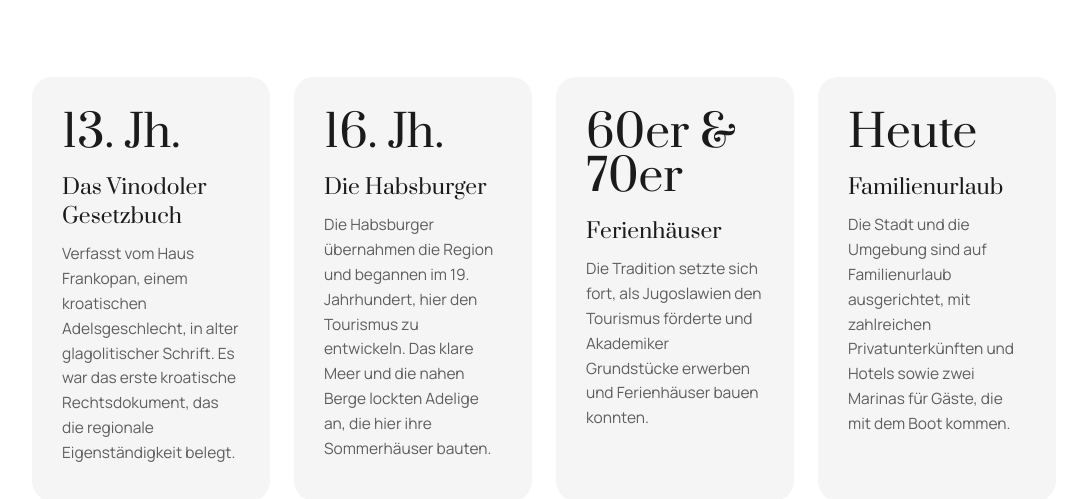
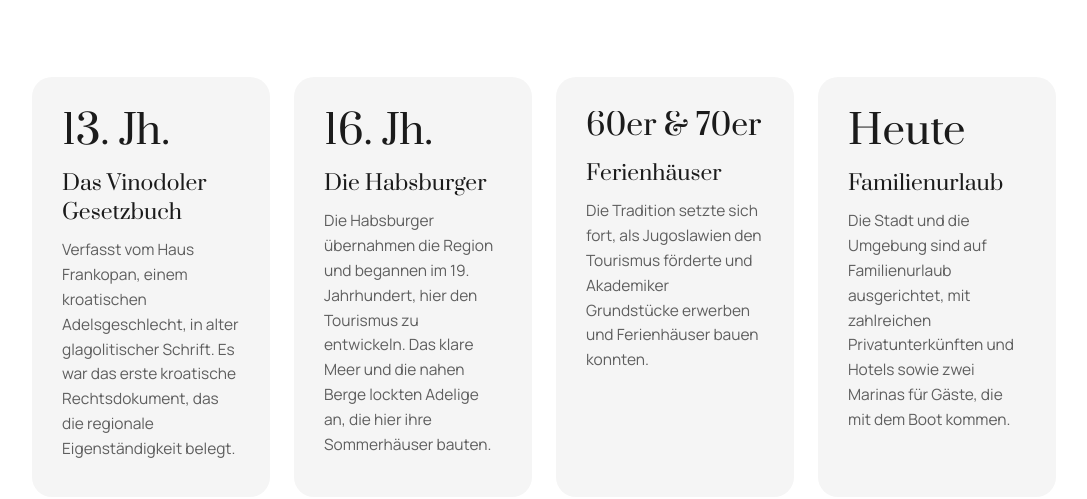
Before and after one commit to PitrG/villa-vaho, a plain HTML site: page de.html in a window 1280 px wide. Shown: the part 9112-9611 px from the top of the page, without its empty margins (96-1183 px from the left). Drawn offline with Linux system fonts and the light colour scheme.

Commit message:
Keep year labels on one line in all languages
Co-Authored-By: Claude Opus 5.5 <noreply@anthropic.com>
Claude-Session: https://claude.ai/code/session_01MpzHGSdfcyvM6a7w8ECmkt

```diff
--- a/de.html
+++ b/de.html
@@ -118,9 +118,9 @@ nav .btn{height:50px;font-size:16px}
 .story{background:#fff;padding-top:40px}
 .story .top{display:grid;grid-template-columns:1fr 1fr;gap:100px;align-items:end;margin-bottom:80px}
 .story .top p{color:var(--ink2);font-size:18px}
-.facts{display:grid;grid-template-columns:repeat(4,1fr);gap:24px}
+.facts{display:grid;grid-template-columns:repeat(4,minmax(0,1fr));gap:24px}
 .fact{background:var(--soft);border-radius:20px;padding:34px 30px 36px}
-.fact .yr{font:400 44px "Prata";color:var(--acc);line-height:1;margin-bottom:18px}
+.fact .yr{font:400 40px "Prata";color:var(--acc);line-height:1;margin-bottom:18px;white-space:nowrap;overflow:hidden}
 .fact h4{font:400 21px "Prata";margin-bottom:10px}
 .fact p{color:var(--ink2);font-size:15.5px}
 .todo{display:grid;grid-template-columns:1.1fr 1fr;gap:90px;align-items:center;margin-top:120px}
@@ -462,6 +462,9 @@ $('closeAll').onclick=closeAll;
 document.addEventListener('keydown',e=>{
   if(lb.classList.contains('on')){if(e.key==='Escape')lb.classList.remove('on');if(e.key==='ArrowLeft')show(cur-1);if(e.key==='ArrowRight')show(cur+1);return}
   if(e.key==='Escape'){if(ag.classList.contains('on'))closeAll();closeMenu()}});
+/* keep year labels on one line, shrink only if needed */
+function fitYears(){document.querySelectorAll('.fact .yr').forEach(y=>{y.style.fontSize='';let s=parseFloat(getComputedStyle(y).fontSize);while(y.scrollWidth>y.clientWidth&&s>20){s-=1;y.style.fontSize=s+'px'}})}
+fitYears();addEventListener('resize',fitYears);if(document.fonts)document.fonts.ready.then(fitYears);
 /* mobile menu */
 const mnav=$('mnav'),mb=$('menuBtn');
 function closeMenu(){mnav.classList.remove('on');mb.setAttribute('aria-expanded','false');mnav.setAttribute('aria-hidden','true');if(!ag.classList.contains('on'))document.body.style.overflow=''}
```
Also changed, not shown: hr.html (+5 -2 lines), index.html (+5 -2 lines), it.html (+5 -2 lines).
